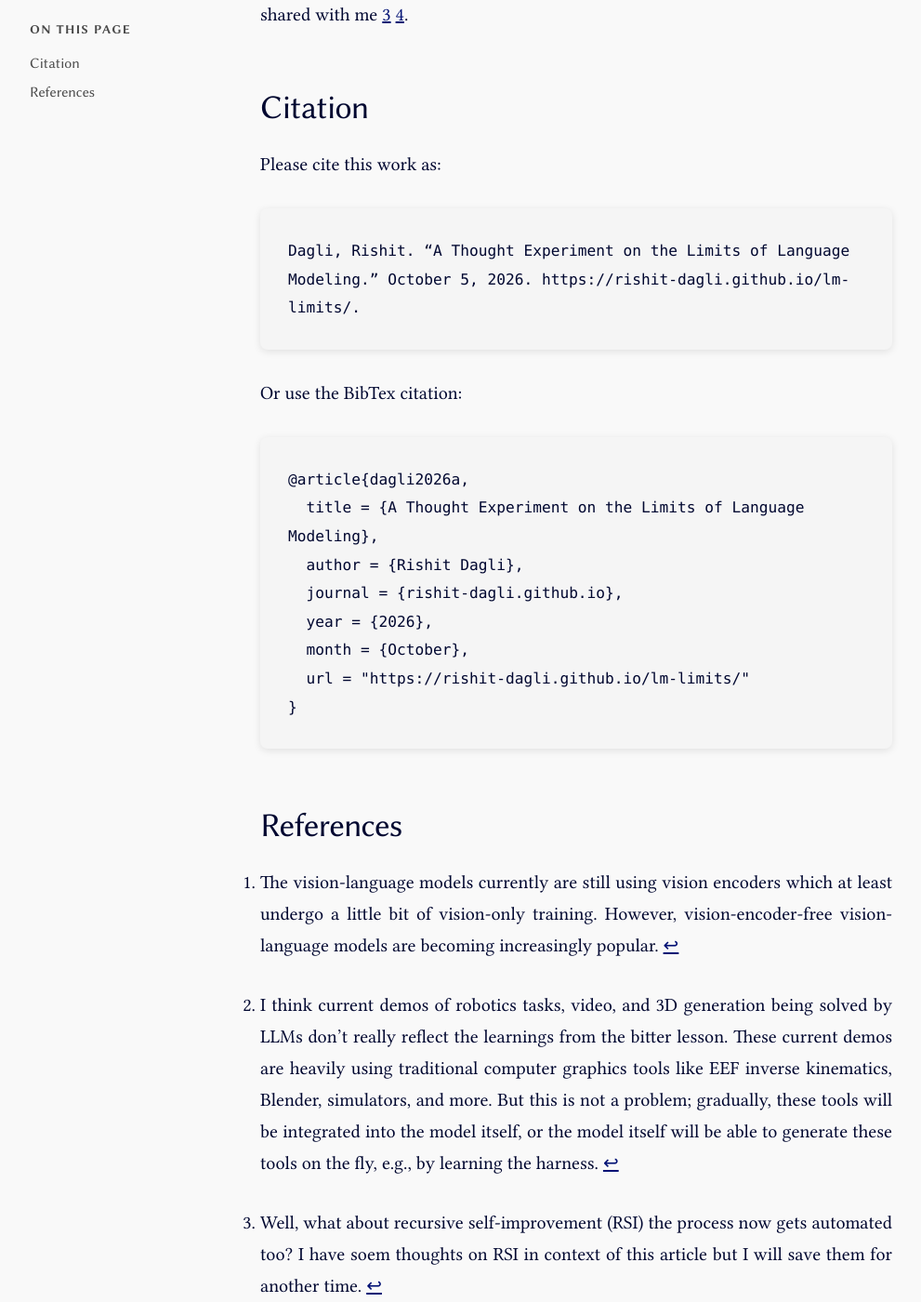
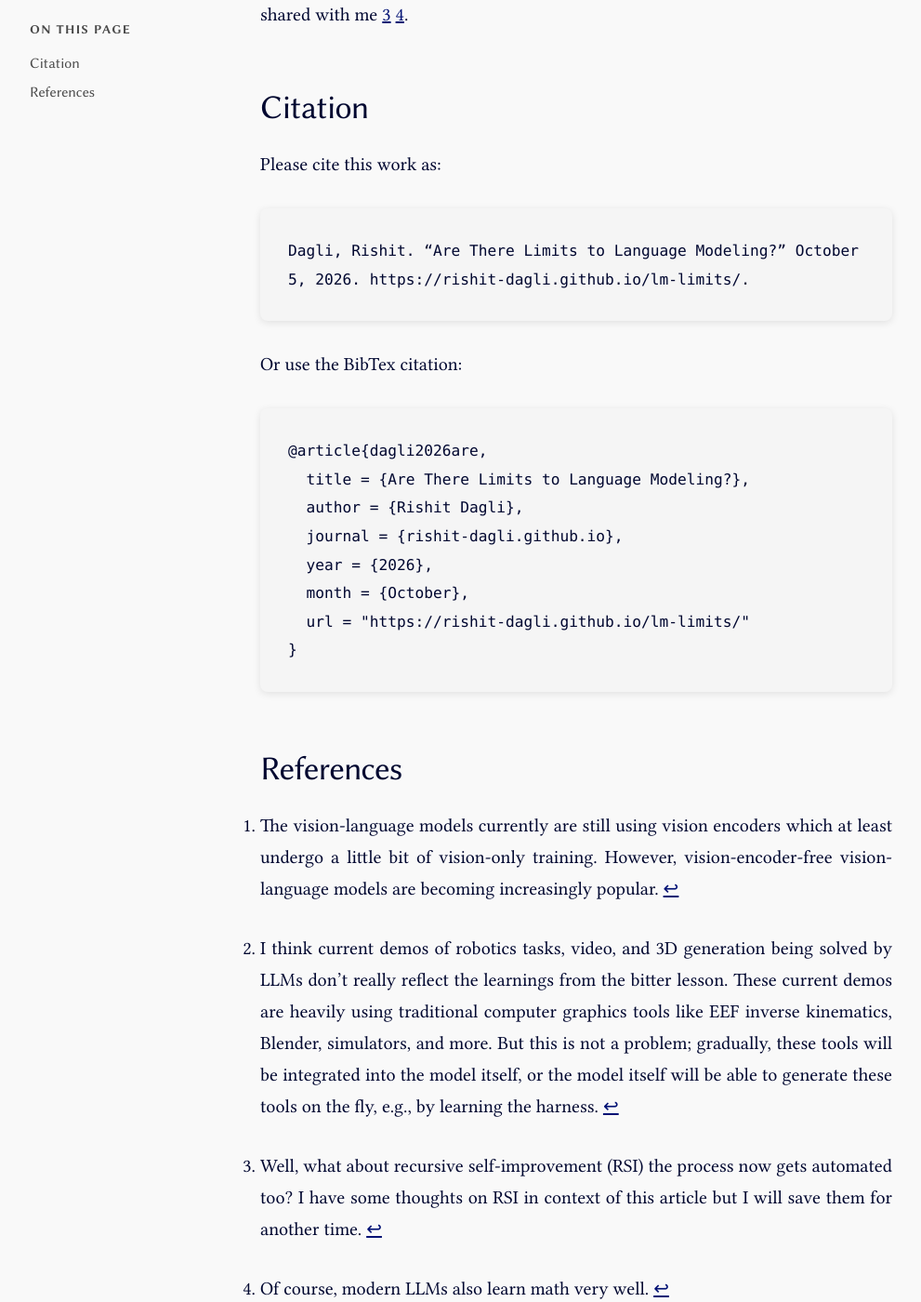
Before and after one commit to Rishit-dagli/Rishit-dagli.github.io, a Jekyll site: the page built from _posts/2026-09-28-lm-limits.md, in a window 1280 px wide and 1400 px high, scrolled down 2842 px. Shown: the whole window at 93% size, without its empty margins (20-1011 px from the left). Built offline with Jekyll 4.4.1, drawn with Linux system fonts in a browser that asks for light colours; comment, search, counter and statistics services are not loaded; some of the changed text lies outside the part shown.

Commit message:
fix: retitle the language modeling limits post and fix a typo

```diff
--- a/_posts/2026-09-28-lm-limits.md
+++ b/_posts/2026-09-28-lm-limits.md
@@ -1,5 +1,5 @@
 ---
-title: "A Thought Experiment on the Limits of Language Modeling"
+title: "Are There Limits to Language Modeling?"
 date: 2026-10-05
 excerpt: "Can you learn over a brand-new language without an explicit notion of causality and, during the process of language modeling, pick up the notions of causality?"
 image:
@@ -38,7 +38,7 @@ Someone shared these papers, [1](https://openreview.net/forum?id=tHr0vFbS3K) [2]
 
 [^bittervideogen]: I think current demos of robotics tasks, video, and 3D generation being solved by LLMs don't really reflect the learnings from the bitter lesson. These current demos are heavily using traditional computer graphics tools like EEF inverse kinematics, Blender, simulators, and more. But this is not a problem; gradually, these tools will be integrated into the model itself, or the model itself will be able to generate these tools on the fly, e.g., by learning the harness.
 
-[^rsi]: Well, what about recursive self-improvement (RSI) the process now gets automated too? I have soem thoughts on RSI in context of this article but I will save them for another time.
+[^rsi]: Well, what about recursive self-improvement (RSI) the process now gets automated too? I have some thoughts on RSI in context of this article but I will save them for another time.
 
 [^math]: Of course, modern LLMs also learn math very well.
 
```
